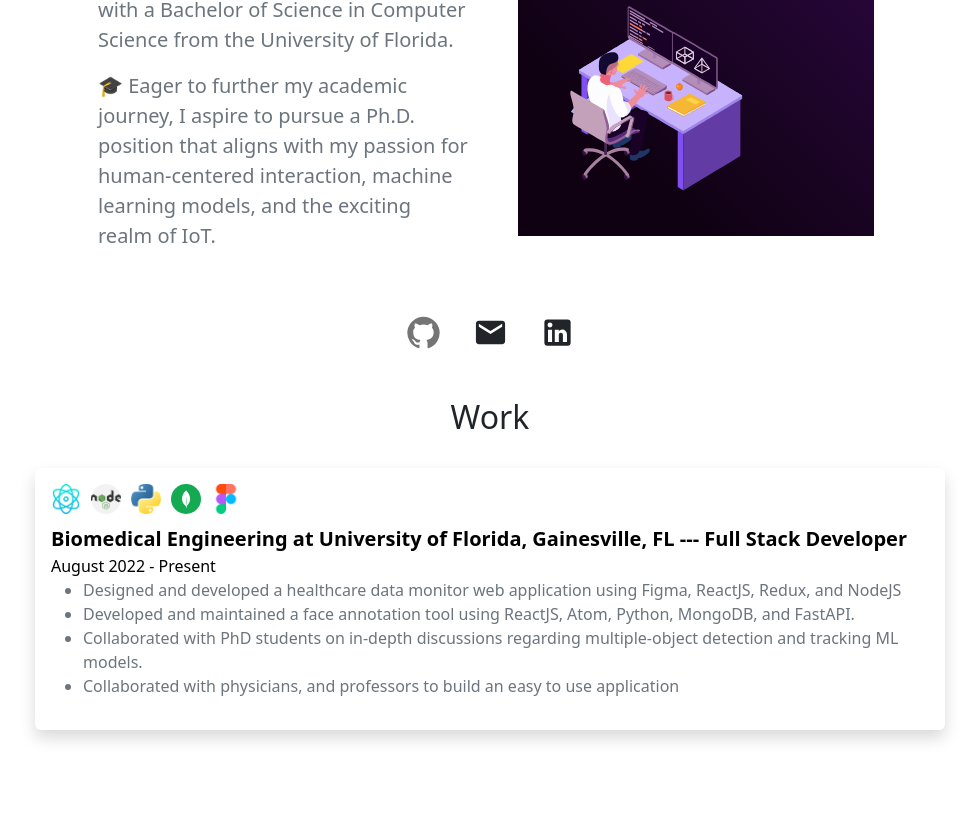
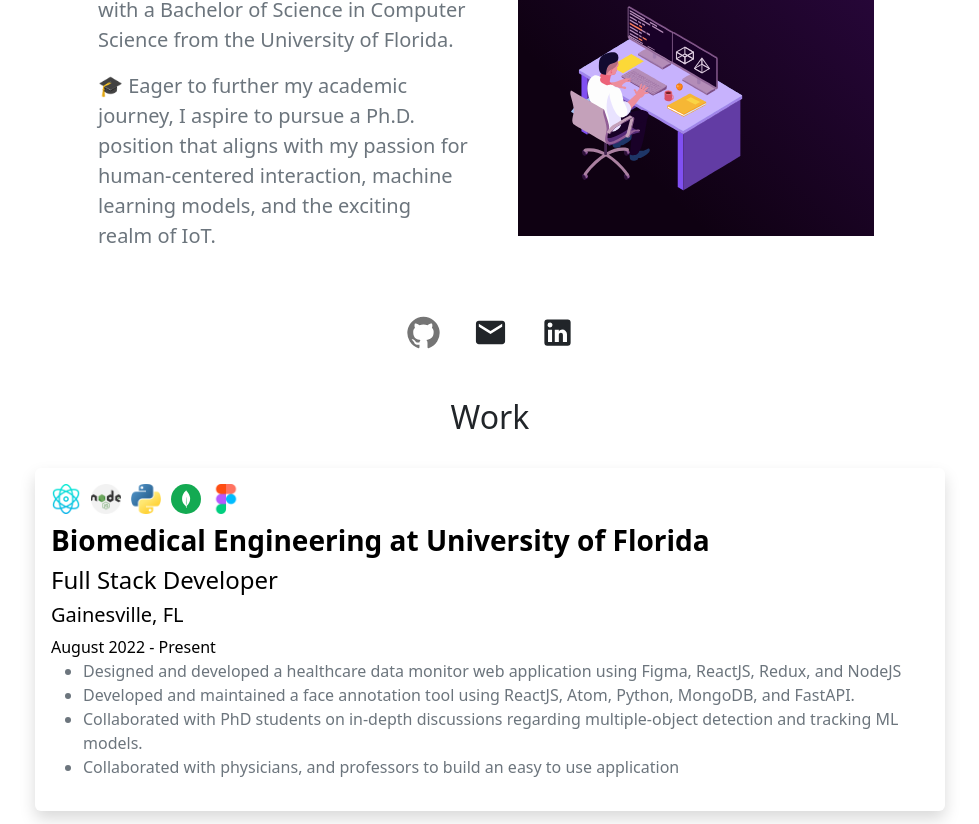
Before and after one commit to jimmysoccer/Jimmy_Soccer, a React (Create React App) app: page / in a window 1280 px wide. Shown: the part 337-1161 px from the top of the page, without its empty margins (150-1129 px from the left). Built offline with nearby package versions, Linux system fonts and the light colour scheme.

Commit message:
add css features when hover on box

```diff
--- a/src/App.css
+++ b/src/App.css
@@ -34,3 +34,11 @@
   width: 0px;
   background: transparent; /* make scrollbar transparent */
 }
+
+.box {
+  transition: transform 0.3s ease;
+  cursor: pointer;
+}
+.box:hover {
+  transform: scale(1.1);
+}
--- a/src/components/pages/Projects.js
+++ b/src/components/pages/Projects.js
@@ -54,7 +54,7 @@ export default function Projects({ hideHeader = false }) {
               item
               md={5}
               key={`projects-${index}`}
-              className='shadow p-3 rounded m-4'
+              className='box shadow p-3 rounded m-4'
             >
               <Link
                 to={`${NAV_BAR.projects.path}/${project.title}`}
--- a/src/components/pages/Work.js
+++ b/src/components/pages/Work.js
@@ -7,6 +7,7 @@ import { useAtomValue } from 'jotai';
 import { languageAtom } from '../../atoms/primitive.atom';
 import { getCurrentLanguageText } from '../../utils/get-current-language-text';
 import { workingExperience } from '../../constants/work-items';
+import { Grid } from '@mui/material';
 
 export default function Work() {
   const location = useLocation();
@@ -34,10 +35,14 @@ export default function Work() {
       {Object.keys(work).length === 0 ? (
         <NotFound />
       ) : (
+        <>
           <div className='d-flex justify-content-center'>
             <div className='text-center m-3 w-75'>
               {work.techStack.map((tech) => (
-              <TechStackIcon key={`project-tech-stack-${tech}`} stack={tech} />
+                <TechStackIcon
+                  key={`project-tech-stack-${tech}`}
+                  stack={tech}
+                />
               ))}
               <h1>
                 {getCurrentLanguageText(
@@ -53,6 +58,16 @@ export default function Work() {
                   work.position_chinese
                 )}
               </h2>
+              <h3 className='fs-5'>
+                {getCurrentLanguageText(
+                  language,
+                  work.location,
+                  work.location_chinese
+                )}
+              </h3>
+              <h3 className='fs-5'>
+                {getCurrentLanguageText(language, work.time, work.time_chinese)}
+              </h3>
               <ul className='text-start'>
                 {(language === LANGUAGE.chinese.value
                   ? work?.description_chinese
@@ -63,6 +78,64 @@ export default function Work() {
               </ul>
             </div>
           </div>
+          <div className='d-flex justify-content-center'>
+            <Grid container justifyContent={'center'} className='w-75'>
+              {work?.projects && (
+                <h2 className='w-100 m-3 text-center'>Sample Projects</h2>
+              )}
+              {work?.projects?.map((project, index) => (
+                <Grid
+                  item
+                  md={5}
+                  key={`work-projects-${index}`}
+                  className='box shadow p-3 rounded m-4'
+                >
+                  <Link
+                    to={`${NAV_BAR.projects.path}/${project.title}`}
+                    className='text-decoration-none'
+                    state={project}
+                  >
+                    <div>
+                      {project.techStack.map((tech) => (
+                        <TechStackIcon
+                          key={`projects-tech-${tech}`}
+                          stack={tech}
+                        />
+                      ))}
+                    </div>
+                    <div className='fs-5 fw-bold text-black'>
+                      {getCurrentLanguageText(
+                        language,
+                        project.title,
+                        project.title_chinese
+                      )}
+                    </div>
+                    <div className='text-black'>
+                      {getCurrentLanguageText(
+                        language,
+                        project.time,
+                        project.time_chinese
+                      )}
+                    </div>
+                    <ul>
+                      {(language === LANGUAGE.chinese.value
+                        ? project.description_chinese
+                        : project.description
+                      ).map((description) => (
+                        <li
+                          key={`projects-project-des-${description}`}
+                          className='text-secondary text-start'
+                        >
+                          {description}
+                        </li>
+                      ))}
+                    </ul>
+                  </Link>
+                </Grid>
+              ))}
+            </Grid>
+          </div>
+        </>
       )}
     </div>
   );
--- a/src/components/pages/Works.js
+++ b/src/components/pages/Works.js
@@ -43,7 +43,7 @@ export default function WorkingExperience({ hideHeader = false }) {
             <Grid
               item
               md={hideHeader ? 10 : 5}
-              className='shadow p-3 rounded m-4'
+              className='box shadow p-3 rounded m-4'
               key={`work-${index}`}
             >
               <Link
@@ -56,21 +56,27 @@ export default function WorkingExperience({ hideHeader = false }) {
                     <TechStackIcon key={`work-tech-${tech}`} stack={tech} />
                   ))}
                 </div>
-                <div className='fs-5 fw-bold text-black'>
+                <h1 className='fs-3 fw-bold'>
                   {getCurrentLanguageText(
                     language,
-                    experience.employer +
-                      ', ' +
-                      experience.location +
-                      ' --- ' +
-                      experience.position,
-                    experience.employer_chinese +
-                      ', ' +
-                      experience.location_chinese +
-                      ' --- ' +
-                      experience.position_chinese
+                    experience.employer,
+                    experience.employer_chinese
                   )}
-                </div>
+                </h1>
+                <h2 className='fs-4'>
+                  {getCurrentLanguageText(
+                    language,
+                    experience.position,
+                    experience.position_chinese
+                  )}
+                </h2>
+                <h3 className='fs-5'>
+                  {getCurrentLanguageText(
+                    language,
+                    experience.location,
+                    experience.location_chinese
+                  )}
+                </h3>
                 <div>
                   {getCurrentLanguageText(
                     language,
--- a/src/constants/work-items.js
+++ b/src/constants/work-items.js
@@ -1,3 +1,4 @@
+import { projects } from './projects';
 import { techStack } from './tech-stack';
 
 export const workingExperience = [
@@ -32,6 +33,7 @@ export const workingExperience = [
       techStack.mongoDB,
       techStack.figma,
     ],
+    projects: [projects[0], projects[1]],
   },
   {
     employer: 'PathPoint Energy LLC',
```
Lines whose indentation alone changed are shown as unchanged.
